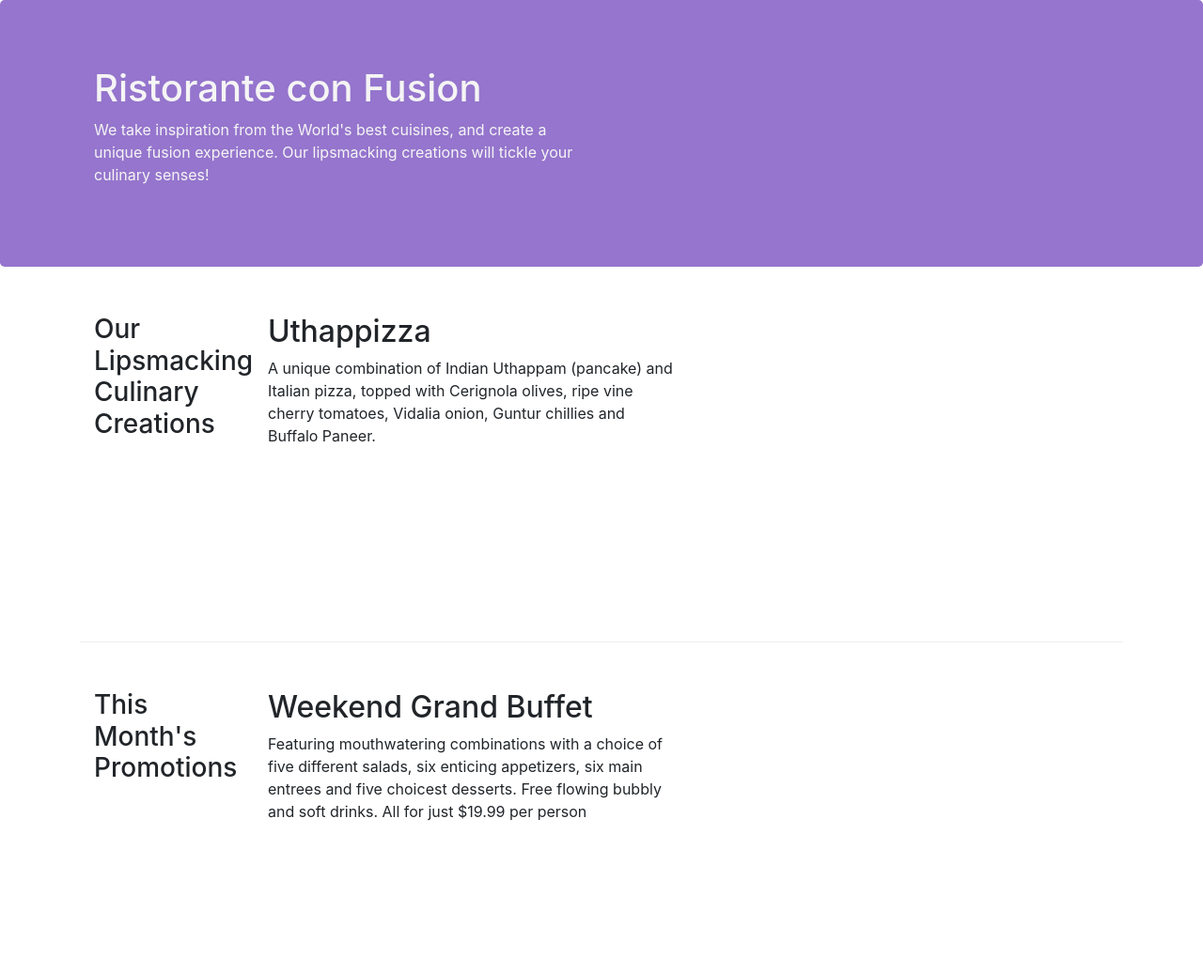
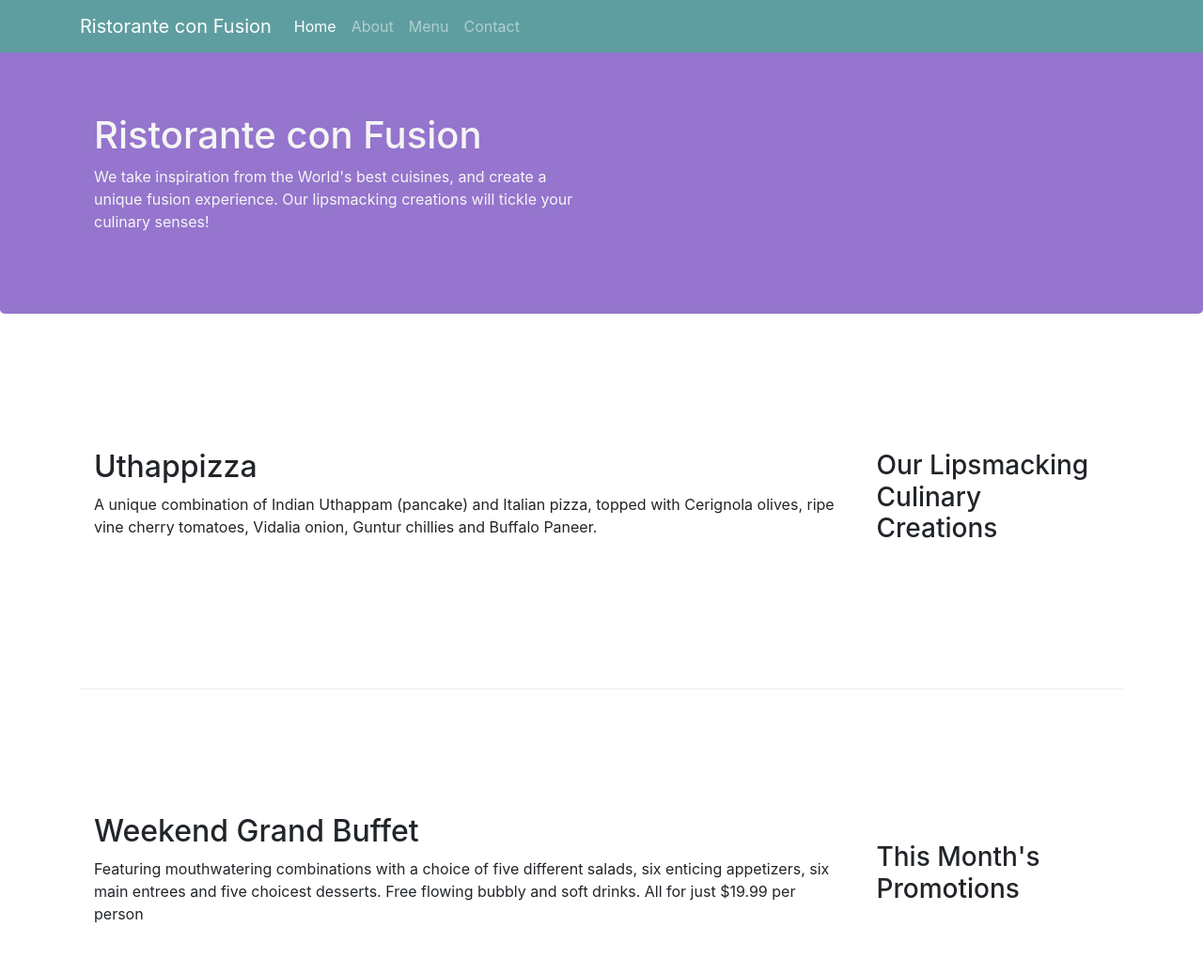
Before and after one commit to Narenrohitha/GIT_TESTS, a website: page index.html in a window 1280 px wide. Shown: the top 1036 px of the page at 94% size. Drawn offline with nearby package versions, Linux system fonts and the light colour scheme.

Commit message:
Adding navbar to our website

```diff
--- a/css/styles.css
+++ b/css/styles.css
@@ -24,3 +24,10 @@ address{
     margin: 0px;
     color: black;
 }
+body{
+    padding: 50px 0px 0px 0px;
+    z-index: 0;
+}
+.navbar-dark{
+    background-color: cadetblue;
+}
--- a/index.html
+++ b/index.html
@@ -14,7 +14,23 @@
 </head>
 
 <body>
+<nav class="navbar navbar-dark navbar-expand-sm fixed-top">
+    <div class="container">
+        <button class="navbar-toggler" type="button" data-toggle="collapse" data-target="#Navabr">
+            <span class="navbar-toggler-icon"></span>
+        </button>
+        <a class="navbar-brand" href="#">Ristorante con Fusion</a>
+        <div class="collapse navbar-collapse" id="Navabr">
+            <ul class="navbar-nav mr-auto">
+                <li class="nav-item active"><a class="nav-link" href="#">Home</a></li>
+                <li class="navr-item"><a class="nav-link" href="./aboutus.html">About</a></li>
+                <li class="nav-item"><a class="nav-link" href="#">Menu</a></li>
+                <li class="nav-item"><a class="nav-link" href="#">Contact</a></li>
+        </div>
 
+        </ul>
+    </div>
+</nav>
     <header class="jumbotron">
         <div class="container">
             <div class="row row-header">
@@ -28,32 +44,32 @@
         </div>
     </header>
     <div class="container">
-        <div class="row row-content">
-            <div class="col-4 col-sm-2">
+        <div class="row row-content align-items-center">
+            <div class="col-12 col-sm-4 order-sm-last col-md-3">
                 <h3>Our Lipsmacking Culinary Creations</h3>
             </div>
-            <div class="col-7 col-sm-5">
+            <div class="col col-sm order-sm-first col-md">
                 <h2>Uthappizza</h2>
                 <p>A unique combination of Indian Uthappam (pancake) and Italian pizza, topped with Cerignola olives, ripe vine cherry tomatoes, Vidalia onion, Guntur chillies and Buffalo Paneer.</p>
             </div>
         </div>
 
 
-        <div class="row row-content">
-            <div class="col-4 col-sm-2">
+        <div class="row row-content align-items-center">
+            <div class="col-12 col-sm-4 order-sm-last col-md-3">
                 <h3>This Month's Promotions</h3>
             </div>
-            <div class="col-7 col-sm-5">
+            <div class="col col-sm order-sm-first col-md">
                 <h2>Weekend Grand Buffet</h2>
                 <p>Featuring mouthwatering combinations with a choice of five different salads, six enticing appetizers, six main entrees and five choicest desserts. Free flowing bubbly and soft drinks. All for just $19.99 per person </p>
             </div>
         </div>
 
-        <div class="row row-content">
-            <div class="col-4 col-sm-2">
+        <div class="row row-content align-items-center">
+            <div class="col-12 col-sm-4 col-md-3">
                 <h3>Meet our Culinary Specialists</h3>
             </div>
-            <div class="col-7 col-sm-5">
+            <div class="col col-sm order-sm-first col-md">
                 <h2>Alberto Somayya</h2>
                 <h4>Executive Chef</h4>
                 <p>Award winning three-star Michelin chef with wide International experience having worked closely with whos-who in the culinary world, he specializes in creating mouthwatering Indo-Italian fusion experiences. </p>
```
Also changed, not shown: aboutus.html (+27 -0 lines).
